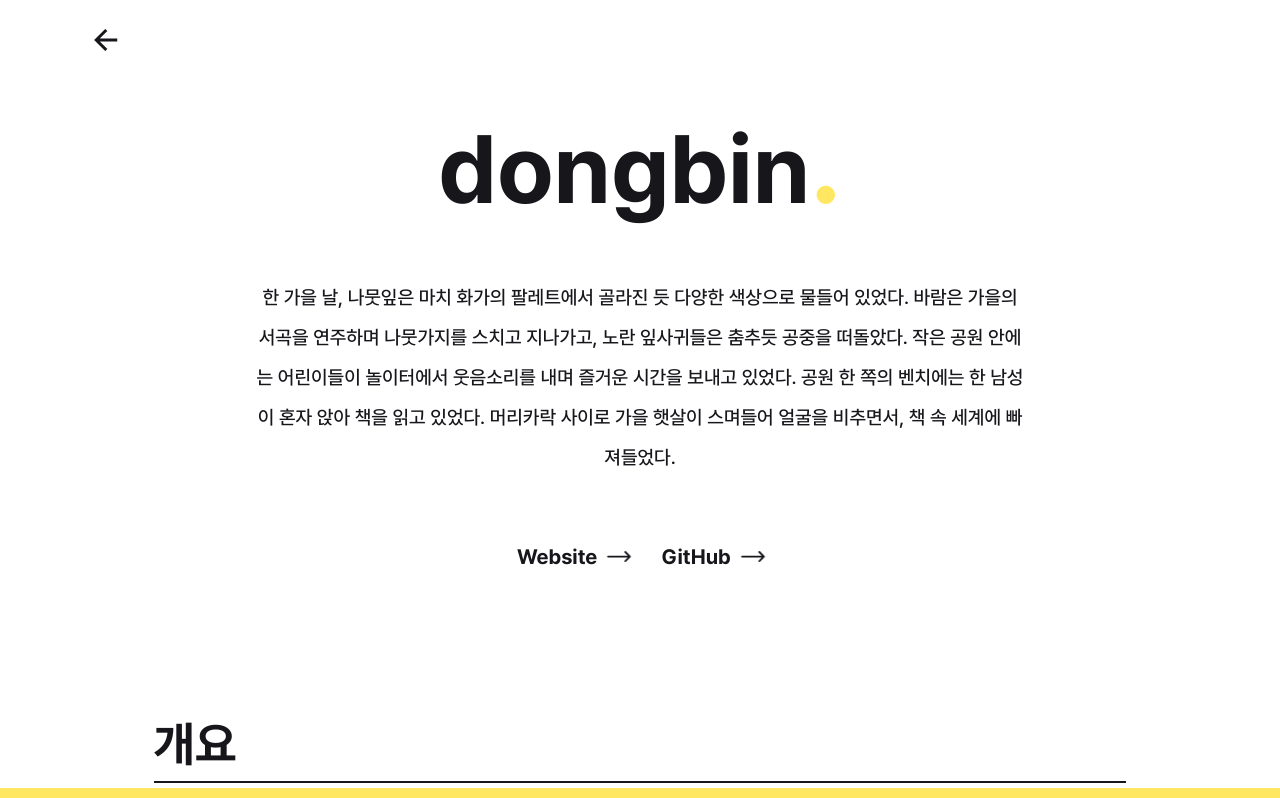
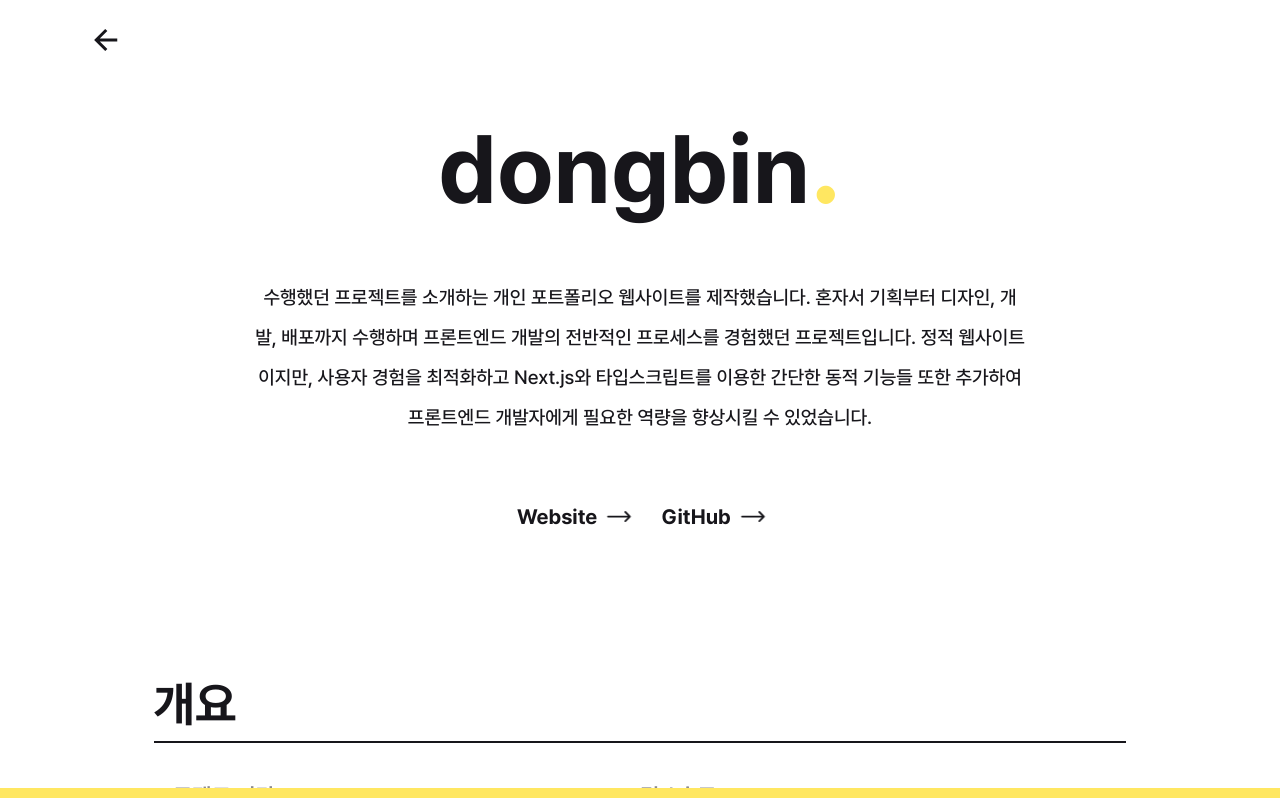
Before and after one commit to dongbin420/my-portfolio, a Next.js app: page /projects/portfolio in a window 1280 px wide. Shown: the top 798 px of the page. Built offline with nearby package versions, Linux system fonts and the light colour scheme.

Commit message:
feat: add introduction text for portfolio project page and change picture to gif for explaining functions

```diff
--- a/src/app/(menu)/projects/(projects)/portfolio/page.module.css
+++ b/src/app/(menu)/projects/(projects)/portfolio/page.module.css
@@ -106,11 +106,17 @@
   margin-bottom: 6rem;
 }
 
-.page-element-vertical {
+.page-element-vertical-1 {
   display: flex;
   margin-bottom: 1rem;
   justify-content: space-between;
   align-items: flex-end;
+}
+
+.page-element-vertical-2 {
+  display: flex;
+  margin-bottom: 1rem;
+  justify-content: space-between;
 }
 
 .extra-element {
--- a/src/app/(menu)/projects/(projects)/portfolio/page.tsx
+++ b/src/app/(menu)/projects/(projects)/portfolio/page.tsx
@@ -14,13 +14,12 @@ export default function Page() {
             </div>
 
             <p className={styles['top-content-text']}>
-              한 가을 날, 나뭇잎은 마치 화가의 팔레트에서 골라진 듯 다양한
-              색상으로 물들어 있었다. 바람은 가을의 서곡을 연주하며 나뭇가지를
-              스치고 지나가고, 노란 잎사귀들은 춤추듯 공중을 떠돌았다. 작은 공원
-              안에는 어린이들이 놀이터에서 웃음소리를 내며 즐거운 시간을 보내고
-              있었다. 공원 한 쪽의 벤치에는 한 남성이 혼자 앉아 책을 읽고
-              있었다. 머리카락 사이로 가을 햇살이 스며들어 얼굴을 비추면서, 책
-              속 세계에 빠져들었다.
+              수행했던 프로젝트를 소개하는 개인 포트폴리오 웹사이트를
+              제작했습니다. 혼자서 기획부터 디자인, 개발, 배포까지 수행하며
+              프론트엔드 개발의 전반적인 프로세스를 경험했던 프로젝트입니다.
+              정적 웹사이트이지만, 사용자 경험을 최적화하고 Next.js와
+              타입스크립트를 이용한 간단한 동적 기능들 또한 추가하여 프론트엔드
+              개발자에게 필요한 역량을 향상시킬 수 있었습니다.
             </p>
             <div className={styles['project-links']}>
               <div className={styles['project-link-container']}>
@@ -125,7 +124,7 @@ export default function Page() {
               </div>
             </div>
             <div className={styles['page-element']}>
-              <div className={styles['page-element-vertical']}>
+              <div className={styles['page-element-vertical-1']}>
                 <Image
                   className={styles['project-capture-vertical-1']}
                   src="/img/portfolio/portfolio-capture2.png"
@@ -158,7 +157,7 @@ export default function Page() {
               </div>
             </div>
             <div>
-              <div className={styles['page-element-vertical']}>
+              <div className={styles['page-element-vertical-2']}>
                 <Image
                   className={styles['project-capture-vertical']}
                   src="/img/portfolio/portfolio-capture4.png"
@@ -168,14 +167,14 @@ export default function Page() {
                 />
                 <Image
                   className={styles['project-capture-vertical']}
-                  src="/img/portfolio/portfolio-capture5.png"
+                  src="/img/portfolio/portfolio-video1.gif"
                   width={700}
                   height={1700}
                   alt="projectCapture"
                 />
                 <Image
                   className={styles['project-capture-vertical']}
-                  src="/img/portfolio/portfolio-capture5.png"
+                  src="/img/portfolio/portfolio-video1.gif"
                   width={700}
                   height={1700}
                   alt="projectCapture"
```
Also changed, not shown: public/img/portfolio/portfolio-capture5.png (deleted), public/img/portfolio/portfolio-video1.gif (added).
